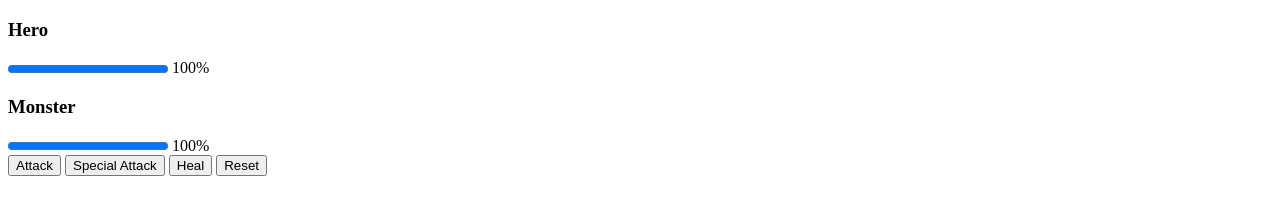
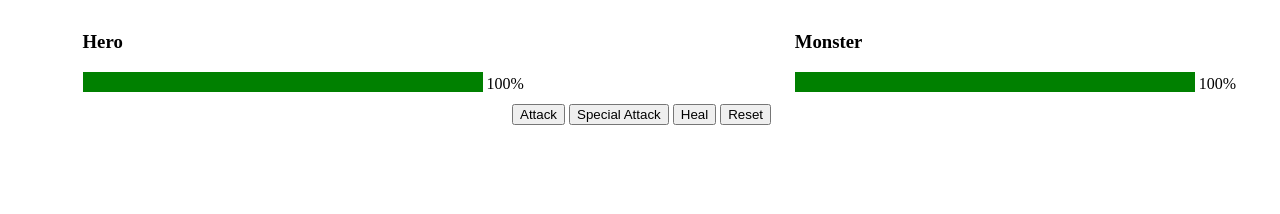
Before and after one commit to AoiLeyos/HeroVsMonster, a website: page index.html in a window 1280 px wide. Drawn offline with Linux system fonts and the light colour scheme.

Commit message:
style(style.css)make style for index.html,position of button & progress bar

```diff
--- a/style.css
+++ b/style.css
@@ -1,11 +1,43 @@
-.hero-hp {
-    background-color: green;
+progress {
+    background-color: gray;
     height: 20px;
     width: 400px;
 }
 
-.monster-hp {
+#hero-hp::-moz-progress-bar {
+    background-color: green;
+}
+
+#monster-hp::-moz-progress-bar {
     background-color: red;
-    height: 20px;
-    width: 400px;
 }
+
+.progressValue {
+    position: absolute;
+    top: 2px;
+    left: 18%;
+}
+
+.hero-hp-bar {
+    position: relative;
+    margin-left: 10%;
+}
+
+.monster-hp-bar {
+    position: relative;
+    margin-left: 25%;
+    right: 0px;
+}
+
+.button {
+    position: absolute;
+    top: 13%;
+    left: 40%;
+}
+
+.Battle {
+    display: grid;
+    grid-template-columns: 1fr 1fr;
+    justify-content: center;
+    margin: 1%;
+}
```
